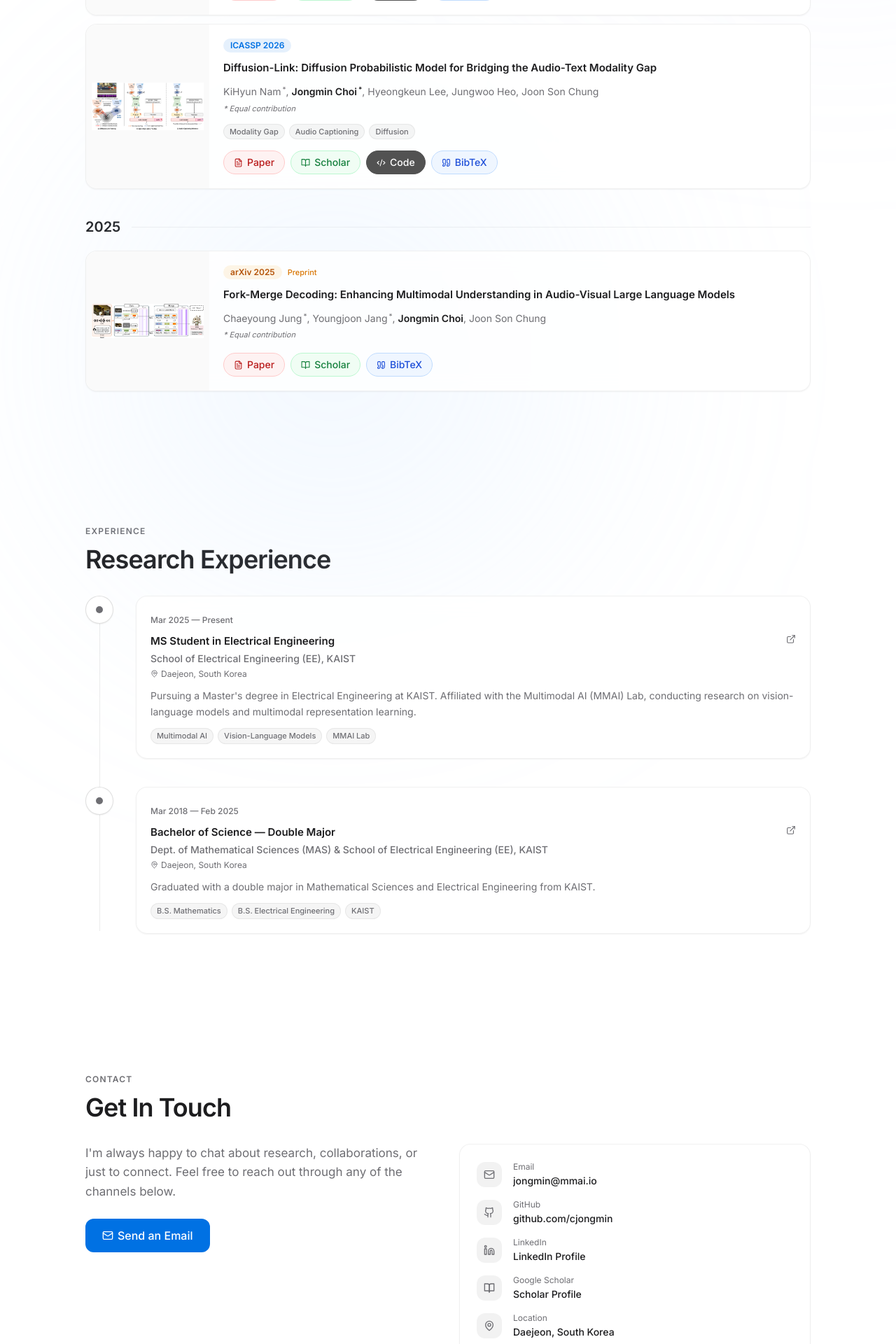
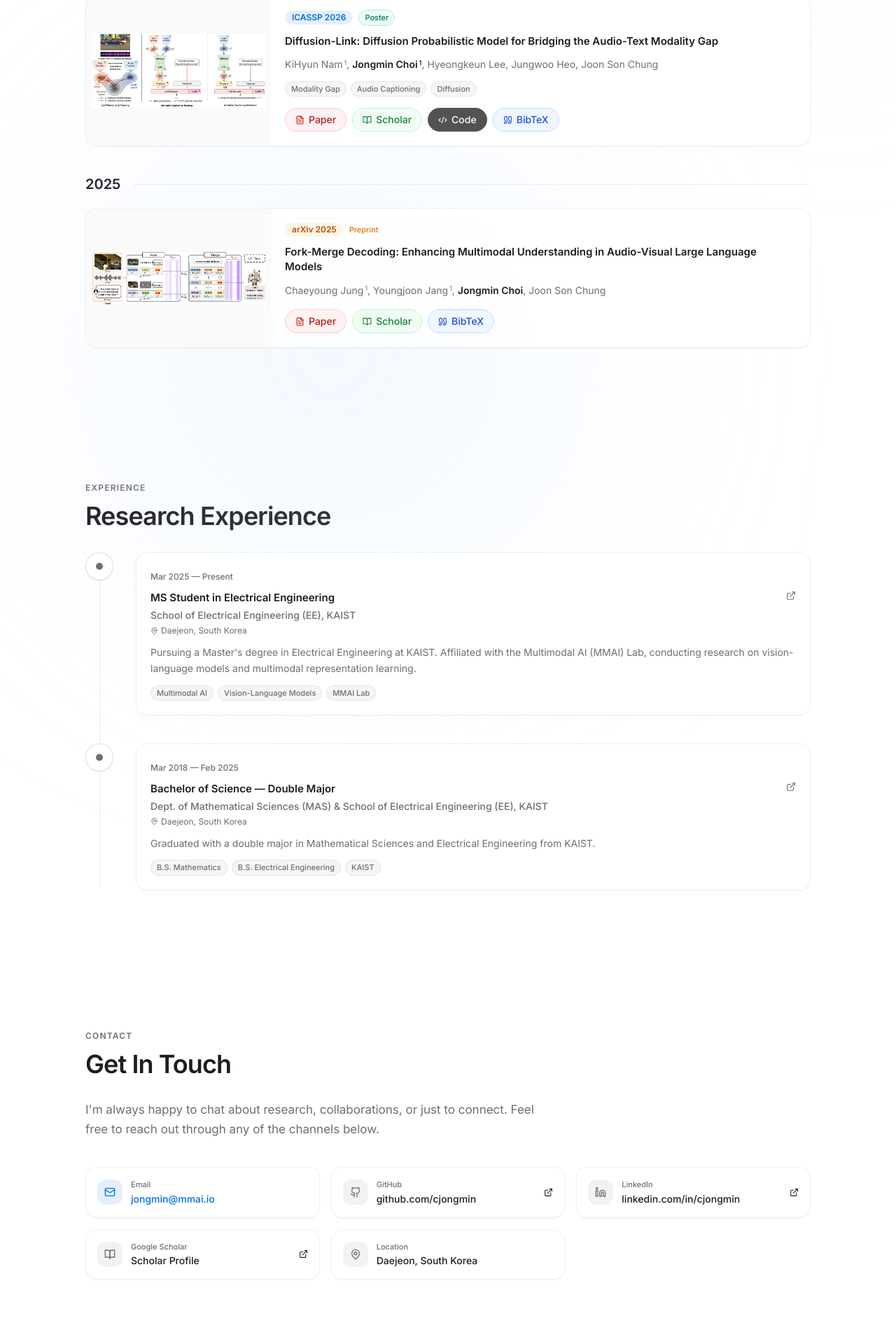
Before and after one commit to cjongmin/cjongmin.github.io, a React (Vite) app: page / in a window 1280 px wide. Shown: the part 2160-4080 px from the top of the page at 70% size. Built offline with nearby package versions, Linux system fonts and the light colour scheme.

Commit message:
Update profile content

```diff
--- a/src/components/Contact.tsx
+++ b/src/components/Contact.tsx
@@ -1,6 +1,6 @@
 import { useRef } from 'react'
 import { motion, useInView } from 'framer-motion'
-import { Mail, Github, Linkedin, BookOpen, MapPin } from 'lucide-react'
+import { Mail, Github, Linkedin, BookOpen, MapPin, ExternalLink } from 'lucide-react'
 import { profile } from '../data/profile'
 
 const contactItems = [
@@ -9,30 +9,35 @@ const contactItems = [
     label: 'Email',
     value: profile.email,
     href: `mailto:${profile.email}`,
+    primary: true,
   },
   {
     icon: Github,
     label: 'GitHub',
     value: profile.links.github.replace('https://', ''),
     href: profile.links.github,
+    primary: false,
   },
   {
     icon: Linkedin,
     label: 'LinkedIn',
-    value: 'LinkedIn Profile',
+    value: 'linkedin.com/in/cjongmin',
     href: profile.links.linkedin,
+    primary: false,
   },
   {
     icon: BookOpen,
     label: 'Google Scholar',
     value: 'Scholar Profile',
     href: profile.links.scholar,
+    primary: false,
   },
   {
     icon: MapPin,
     label: 'Location',
     value: profile.location,
     href: undefined,
+    primary: false,
   },
 ]
 
@@ -55,64 +60,72 @@ export default function Contact() {
           <h2 className="section-title">Get In Touch</h2>
         </motion.div>
 
-        <div className="grid md:grid-cols-2 gap-8 items-start">
-          {/* Message */}
-          <motion.div
-            initial={{ opacity: 0, y: 24 }}
+        <motion.p
+          initial={{ opacity: 0, y: 16 }}
           animate={inView ? { opacity: 1, y: 0 } : {}}
           transition={{ duration: 0.6, delay: 0.1 }}
+          className="text-[17px] leading-relaxed text-secondary mb-10 max-w-2xl"
         >
-            <p className="text-[17px] leading-relaxed text-secondary mb-6">
           I'm always happy to chat about research, collaborations, or just to connect.
           Feel free to reach out through any of the channels below.
+        </motion.p>
+
+        {/* Contact grid */}
+        <motion.div
+          initial={{ opacity: 0, y: 16 }}
+          animate={inView ? { opacity: 1, y: 0 } : {}}
+          transition={{ duration: 0.6, delay: 0.18 }}
+          className="grid grid-cols-1 sm:grid-cols-2 lg:grid-cols-3 gap-4"
+        >
+          {contactItems.map(({ icon: Icon, label, value, href, primary }, i) => {
+            const inner = (
+              <>
+                <div className={`w-9 h-9 rounded-xl flex items-center justify-center shrink-0
+                  ${primary
+                    ? 'bg-[#0071E3]/10 dark:bg-[#2997FF]/15'
+                    : 'bg-black/[0.05] dark:bg-white/[0.07]'
+                  }`}>
+                  <Icon size={16} className={primary ? 'text-[#0071E3] dark:text-[#2997FF]' : 'text-secondary'} />
+                </div>
+                <div className="min-w-0 flex-1">
+                  <p className="text-[11px] font-medium text-secondary mb-0.5">{label}</p>
+                  <p className={`text-sm font-medium truncate
+                    ${primary ? 'text-[#0071E3] dark:text-[#2997FF]' : 'text-[#1D1D1F] dark:text-[#F5F5F7]'}`}>
+                    {value}
                   </p>
-            <a
-              href={`mailto:${profile.email}`}
-              className="btn-primary text-base px-6 py-3 rounded-xl"
-            >
-              <Mail size={16} />
-              Send an Email
-            </a>
-          </motion.div>
+                </div>
+                {href && !href.startsWith('mailto') && (
+                  <ExternalLink size={13} className="text-secondary/50 shrink-0 self-center" />
+                )}
+              </>
+            )
 
-          {/* Contact info card */}
-          <motion.div
-            initial={{ opacity: 0, y: 24 }}
-            animate={inView ? { opacity: 1, y: 0 } : {}}
-            transition={{ duration: 0.6, delay: 0.2 }}
-            className="glass-card p-6"
-          >
-            <div className="space-y-4">
-              {contactItems.map(({ icon: Icon, label, value, href }) => (
-                <div key={label} className="flex items-center gap-4">
-                  <div className="w-9 h-9 rounded-xl bg-black/[0.05] dark:bg-white/[0.07]
-                                  flex items-center justify-center shrink-0">
-                    <Icon size={16} className="text-secondary" />
-                  </div>
-                  <div className="min-w-0">
-                    <p className="text-xs text-secondary mb-0.5">{label}</p>
-                    {href ? (
-                      <a
+            return href ? (
+              <motion.a
+                key={label}
                 href={href}
                 target={href.startsWith('mailto') ? undefined : '_blank'}
                 rel="noopener noreferrer"
-                        className="text-sm font-medium text-[#1D1D1F] dark:text-[#F5F5F7]
-                                   hover:text-[#0071E3] dark:hover:text-[#2997FF]
-                                   transition-colors truncate block"
+                initial={{ opacity: 0, y: 12 }}
+                animate={inView ? { opacity: 1, y: 0 } : {}}
+                transition={{ duration: 0.4, delay: 0.22 + i * 0.06 }}
+                className="glass-card p-4 flex items-center gap-3 hover:shadow-md transition-shadow duration-200 group"
               >
-                        {value}
-                      </a>
+                {inner}
+              </motion.a>
             ) : (
-                      <p className="text-sm font-medium text-[#1D1D1F] dark:text-[#F5F5F7] truncate">
-                        {value}
-                      </p>
-                    )}
-                  </div>
-                </div>
-              ))}
-            </div>
+              <motion.div
+                key={label}
+                initial={{ opacity: 0, y: 12 }}
+                animate={inView ? { opacity: 1, y: 0 } : {}}
+                transition={{ duration: 0.4, delay: 0.22 + i * 0.06 }}
+                className="glass-card p-4 flex items-center gap-3"
+              >
+                {inner}
               </motion.div>
-        </div>
+            )
+          })}
+        </motion.div>
       </div>
     </section>
   )
--- a/src/components/PublicationCard.tsx
+++ b/src/components/PublicationCard.tsx
@@ -29,12 +29,16 @@ function linkButtonClass(label: string): string {
   }
 }
 
+function parseAuthor(raw: string): { name: string; sup: string | null } {
+  const match = raw.match(/^(.+?)\^(.+)$/)
+  return match ? { name: match[1].trim(), sup: match[2] } : { name: raw, sup: null }
+}
+
 export default function PublicationCard({ pub, index }: PublicationCardProps) {
   const [bibtexOpen, setBibtexOpen] = useState(false)
   const [imgError, setImgError] = useState(false)
 
   const isPreprint = PREPRINT_VENUES.includes(pub.venue)
-  const hasEqualContrib = pub.equalContribution && pub.equalContribution.length > 0
 
   const links = [
     pub.links?.paper && { label: 'Paper', icon: FileText, href: pub.links.paper },
@@ -55,7 +59,7 @@ export default function PublicationCard({ pub, index }: PublicationCardProps) {
         <div className="flex flex-col sm:flex-row gap-0">
           {/* Representative image */}
           {pub.image && !imgError ? (
-            <div className="sm:w-44 sm:shrink-0 bg-neutral-50 dark:bg-zinc-900/60 flex items-center justify-center overflow-hidden p-2 rounded-l-2xl">
+            <div className="sm:w-[264px] sm:shrink-0 bg-neutral-50 dark:bg-zinc-900/60 flex items-center justify-center overflow-hidden p-2 rounded-l-2xl">
               <img
                 src={pub.image}
                 alt={pub.title}
@@ -64,14 +68,14 @@ export default function PublicationCard({ pub, index }: PublicationCardProps) {
               />
             </div>
           ) : pub.image && imgError ? (
-            <div className="sm:w-44 sm:shrink-0 bg-neutral-50 dark:bg-zinc-900/60 flex items-center justify-center min-h-[80px] rounded-l-2xl">
+            <div className="sm:w-[264px] sm:shrink-0 bg-neutral-50 dark:bg-zinc-900/60 flex items-center justify-center min-h-[80px] rounded-l-2xl">
               <ImageOff size={20} className="text-secondary opacity-30" />
             </div>
           ) : null}
 
           {/* Content */}
           <div className="flex-1 p-5 flex flex-col gap-3">
-            {/* Venue + year badge */}
+            {/* Venue badge + presentation type */}
             <div className="flex items-center gap-2 flex-wrap">
               <span className={`text-xs font-semibold px-2.5 py-0.5 rounded-full ${
                 isPreprint
@@ -85,6 +89,13 @@ export default function PublicationCard({ pub, index }: PublicationCardProps) {
                   Preprint
                 </span>
               )}
+              {pub.presentationType && (
+                <span className="text-[11px] font-medium px-2 py-0.5 rounded-full
+                                  bg-emerald-50 text-emerald-700 border border-emerald-200
+                                  dark:bg-emerald-950/30 dark:text-emerald-400 dark:border-emerald-800/60">
+                  {pub.presentationType}
+                </span>
+              )}
             </div>
 
             {/* Title */}
@@ -92,33 +103,26 @@ export default function PublicationCard({ pub, index }: PublicationCardProps) {
               {pub.title}
             </h3>
 
-            {/* Authors */}
+            {/* Authors — ^number parsed as superscript */}
             <p className="text-sm text-secondary leading-relaxed">
-              {pub.authors.map((author, i) => {
-                const isMe = author === profile.name
-                const isEqual = hasEqualContrib && pub.equalContribution!.includes(author)
+              {pub.authors.map((raw, i) => {
+                const { name, sup } = parseAuthor(raw)
+                const isMe = name === profile.name
                 return (
                   <span key={i}>
                     {isMe ? (
                       <strong className="font-semibold text-[#1D1D1F] dark:text-[#F5F5F7]">
-                        {author}
-                        {isEqual && <sup className="ml-0.5 text-[10px]">*</sup>}
+                        {name}{sup && <sup className="text-[9px] ml-0.5">{sup}</sup>}
                       </strong>
                     ) : (
                       <span>
-                        {author}
-                        {isEqual && <sup className="ml-0.5 text-[10px]">*</sup>}
+                        {name}{sup && <sup className="text-[9px] ml-0.5">{sup}</sup>}
                       </span>
                     )}
                     {i < pub.authors.length - 1 && ', '}
                   </span>
                 )
               })}
-              {hasEqualContrib && (
-                <span className="block mt-1 text-[11px] text-secondary/70 italic">
-                  * Equal contribution
-                </span>
-              )}
             </p>
 
             {/* Tags */}
--- a/src/data/publications.json
+++ b/src/data/publications.json
@@ -3,8 +3,8 @@
     "id": "fork-merge-decoding-enhancing-multimodal",
     "title": "Fork-Merge Decoding: Enhancing Multimodal Understanding in Audio-Visual Large Language Models",
     "authors": [
-      "Chaeyoung Jung",
-      "Youngjoon Jang",
+      "Chaeyoung Jung^1",
+      "Youngjoon Jang^1",
       "Jongmin Choi",
       "Joon Son Chung"
     ],
@@ -13,22 +13,18 @@
     "order": 1,
     "tags": [],
     "links": {
-      "paper": "https://arxiv.org/abs/2505.20873",
+      "paper": "https://arxiv.org/pdf/2505.20873",
       "scholar": "https://scholar.google.com/scholar_lookup?arxiv_id=2505.20873"
     },
     "bibtex": "@article{jung2025fork,\n  title={Fork-merge decoding: Enhancing multimodal understanding in audio-visual large language models},\n  author={Jung, Chaeyoung and Jang, Youngjoon and Choi, Jongmin and Chung, Joon Son},\n  journal={arXiv preprint arXiv:2505.20873},\n  year={2025}\n}",
-    "image": "/publications/fork-merge-decoding-enhancing-multimodal.jpg",
-    "equalContribution": [
-      "Chaeyoung Jung",
-      "Youngjoon Jang"
-    ]
+    "image": "/publications/fork-merge-decoding-enhancing-multimodal.jpg"
   },
   {
     "id": "diffusion-link-diffusion-probabilistic-m",
     "title": "Diffusion-Link: Diffusion Probabilistic Model for Bridging the Audio-Text Modality Gap",
     "authors": [
-      "KiHyun Nam",
-      "Jongmin Choi",
+      "KiHyun Nam^1",
+      "Jongmin Choi^1",
       "Hyeongkeun Lee",
       "Jungwoo Heo",
       "Joon Son Chung"
@@ -42,23 +38,20 @@
       "Diffusion"
     ],
     "links": {
-      "paper": "https://arxiv.org/abs/2510.11330",
+      "paper": "https://arxiv.org/pdf/2510.11330",
       "scholar": "https://scholar.google.com/scholar_lookup?arxiv_id=2510.11330",
       "code": "https://github.com/DevKiHyun/Diffusion-Link"
     },
     "bibtex": "@INPROCEEDINGS{11460544,\n  author={Nam, KiHyun and Choi, Jongmin and Lee, Hyeongkeun and Heo, Jungwoo and Chung, Joon Son},\n  booktitle={ICASSP 2026 - 2026 IEEE International Conference on Acoustics, Speech and Signal Processing (ICASSP)}, \n  title={Diffusion-Link: Diffusion Probabilistic Model for Bridging the Audio-Text Modality Gap}, \n  year={2026},\n  volume={},\n  number={},\n  pages={19112-19116},\n  keywords={Feeds;LoRa;Radio access networks;Regional area networks;Protocols;HTTP;Data communication;Radio communication;Communication systems;Telecommunications;diffusion probabilistic model;modality gap;large language model;audio captioning;multimodal representation learning},\n  doi={10.1109/ICASSP55912.2026.11460544}}",
     "image": "/publications/diffusion-link-diffusion-probabilistic-m.png",
-    "equalContribution": [
-      "KiHyun Nam",
-      "Jongmin Choi"
-    ]
+    "presentationType": "Poster"
   },
   {
     "id": "lamb-llm-based-audio-captioning-with-mod",
     "title": "LAMB: LLM-based Audio Captioning with Modality Gap Bridging via Cauchy-Schwarz Divergence",
     "authors": [
-      "Hyeongkeun Lee",
-      "Jongmin Choi",
+      "Hyeongkeun Lee^1",
+      "Jongmin Choi^1",
       "KiHyun Nam",
       "Joon Son Chung"
     ],
@@ -71,16 +64,13 @@
       "Cauchy-Schwarz Divergence"
     ],
     "links": {
-      "paper": "https://arxiv.org/abs/2601.04658",
+      "paper": "https://arxiv.org/pdf/2601.04658",
       "scholar": "https://scholar.google.com/scholar_lookup?arxiv_id=2601.04658",
       "code": "https://github.com/Hyeongkeun/LAMB"
     },
     "bibtex": "@INPROCEEDINGS{11462125,\n  author={Lee, Hyeongkeun and Choi, Jongmin and Nam, KiHyun and Chung, Joon Son},\n  booktitle={ICASSP 2026 - 2026 IEEE International Conference on Acoustics, Speech and Signal Processing (ICASSP)}, \n  title={LAMB: LLM-Based Audio Captioning with Modality Gap Bridging Via Cauchy-Schwarz Divergence}, \n  year={2026},\n  volume={},\n  number={},\n  pages={14502-14506},\n  keywords={Very large scale integration;Communications technology;Information and communication technology;LoRa;Protocols;HTTP;Data communication;Media Access Control;Videos;Video equipment;automated audio captioning;large language model;modality gap;Cauchy-Schwarz divergence},\n  doi={10.1109/ICASSP55912.2026.11462125}}",
     "image": "/publications/lamb-llm-based-audio-captioning-with-mod.jpg",
-    "equalContribution": [
-      "Hyeongkeun Lee",
-      "Jongmin Choi"
-    ]
+    "presentationType": "Oral"
   },
   {
     "id": "fits-interpretable-spiking-neurons-via-f",
@@ -98,12 +88,9 @@
       "Delay"
     ],
     "links": {
-      "paper": "https://arxiv.org/abs/2605.13071"
+      "paper": "https://arxiv.org/pdf/2605.13071"
     },
     "bibtex": "@misc{choi2026fitsinterpretablespikingneurons,\n      title={FiTS: Interpretable Spiking Neurons via Frequency Selectivity and Temporal Shaping}, \n      author={Jongmin Choi and Joon Son Chung},\n      year={2026},\n      eprint={2605.13071},\n      archivePrefix={arXiv},\n      primaryClass={cs.NE},\n      url={https://arxiv.org/abs/2605.13071}, \n}",
-    "image": "/publications/fits-interpretable-spiking-neurons-via-f.jpg",
-    "equalContribution": [
-      "Jongmin Choi"
-    ]
+    "image": "/publications/fits-interpretable-spiking-neurons-via-f.jpg"
   }
 ]
--- a/src/data/publications.ts
+++ b/src/data/publications.ts
@@ -11,17 +11,18 @@ export interface PublicationLink {
 export interface Publication {
   id: string
   title: string
-  authors: string[]
+  authors: string[]         // Use "Name^1" for superscript author numbering
   venue: string             // Filter key: "ICASSP", "NeurIPS", "arXiv"
   displayVenue?: string     // Display override, e.g. "ICASSP 2026" (fallback: "venue year")
   year: number
   order: number
   status?: 'Conference' | 'Workshop' | 'Preprint' | 'Journal'
+  presentationType?: 'Oral' | 'Poster' | 'Spotlight'
   image?: string
   tags?: string[]
   links?: PublicationLink
   bibtex?: string
-  equalContribution?: string[]
+  equalContribution?: string[]  // Legacy; prefer ^number in authors
 }
 
 export const publications: Publication[] = data as Publication[]
```
Also changed, not shown: 1 other file (tests, documents, lock files or other folders). Lines whose indentation alone changed are shown as unchanged.
